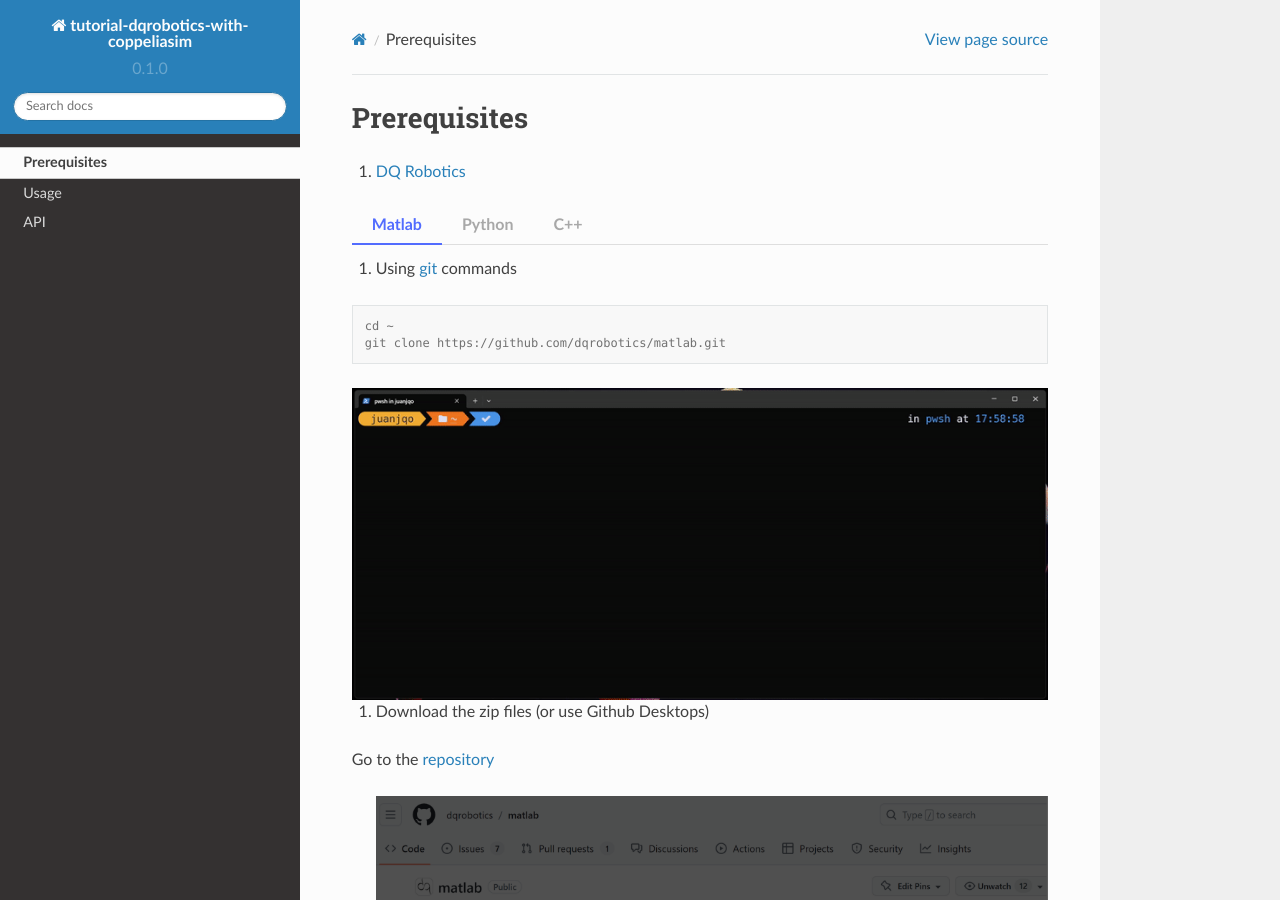
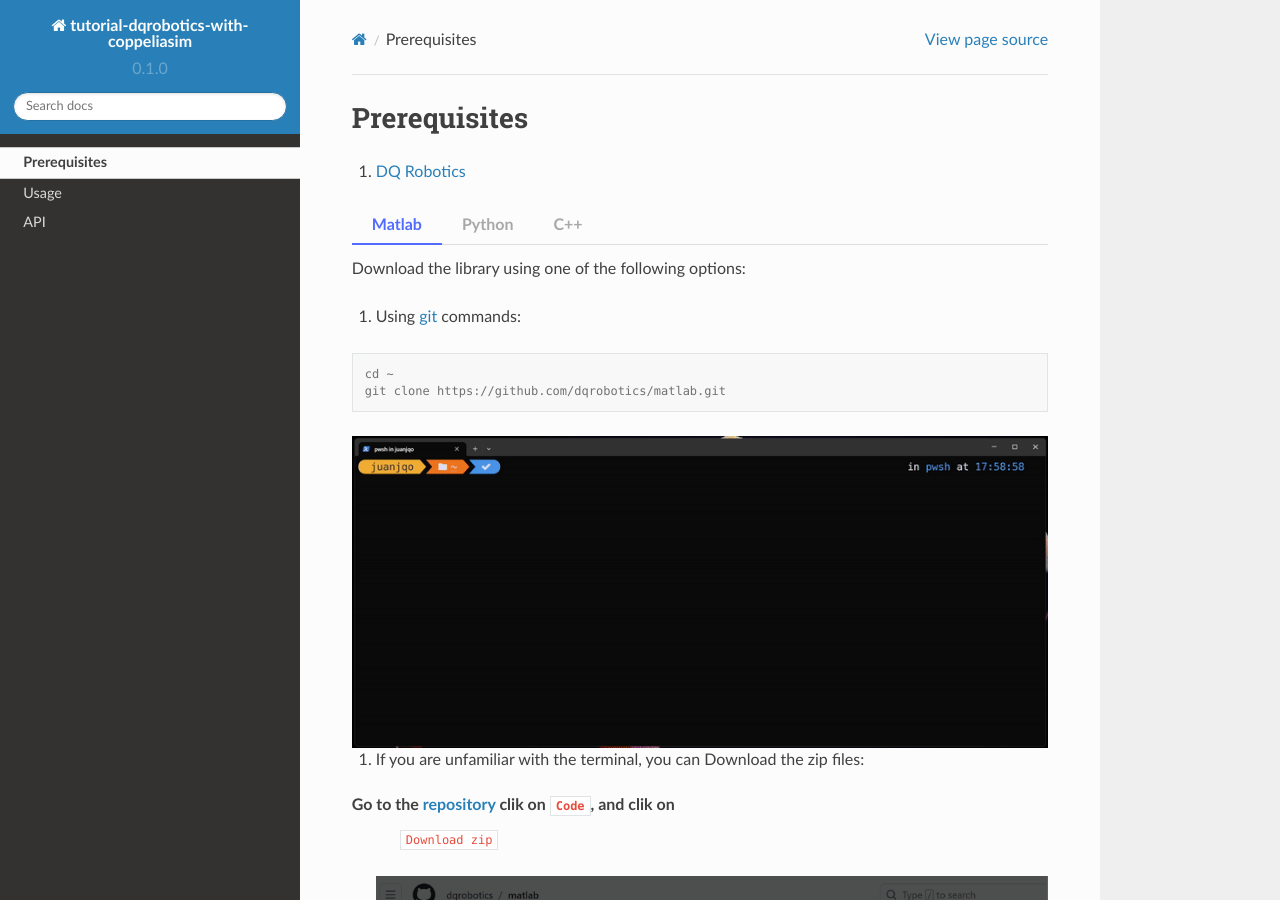
Before and after one commit to juanjqo/tutorial-dqrobotics-with-coppeliasim, a Sphinx documentation site: the page built from docs/source/prerequisites.rst, in a window 1280 px wide and 900 px high. Built offline with Sphinx 7.4.7 and the Read the Docs theme 2.0.0, drawn with Linux system fonts in a browser that asks for light colours.

Commit message:
updated the files

```diff
--- a/docs/source/prerequisites.rst
+++ b/docs/source/prerequisites.rst
@@ -8,12 +8,11 @@ Prerequisites
 
     .. tab-item:: Matlab
 
-        ----------
+
         Download the library using one of the following options:
-        ----------
 
 
-        #. Using `git <https://git-scm.com/>`_ commands
+        #. Using `git <https://git-scm.com/>`_ commands:
 
         .. code-block:: console
 
@@ -23,9 +22,13 @@ Prerequisites
         .. image:: ../images/install_matlab_using_powershell.gif
            :align: center
 
-        #. Download the zip files (or use Github Desktops)
 
-        Go to the `repository <https://github.com/dqrobotics/matlab.git>`_
+
+
+        #. If you are unfamiliar with the terminal, you can Download the zip files:
+
+        Go to the `repository <https://github.com/dqrobotics/matlab.git>`_ clik on ``Code``, and clik on
+           ``Download zip``
 
          .. image:: ../images/install_matlab_zip.png
            :align: center
```
